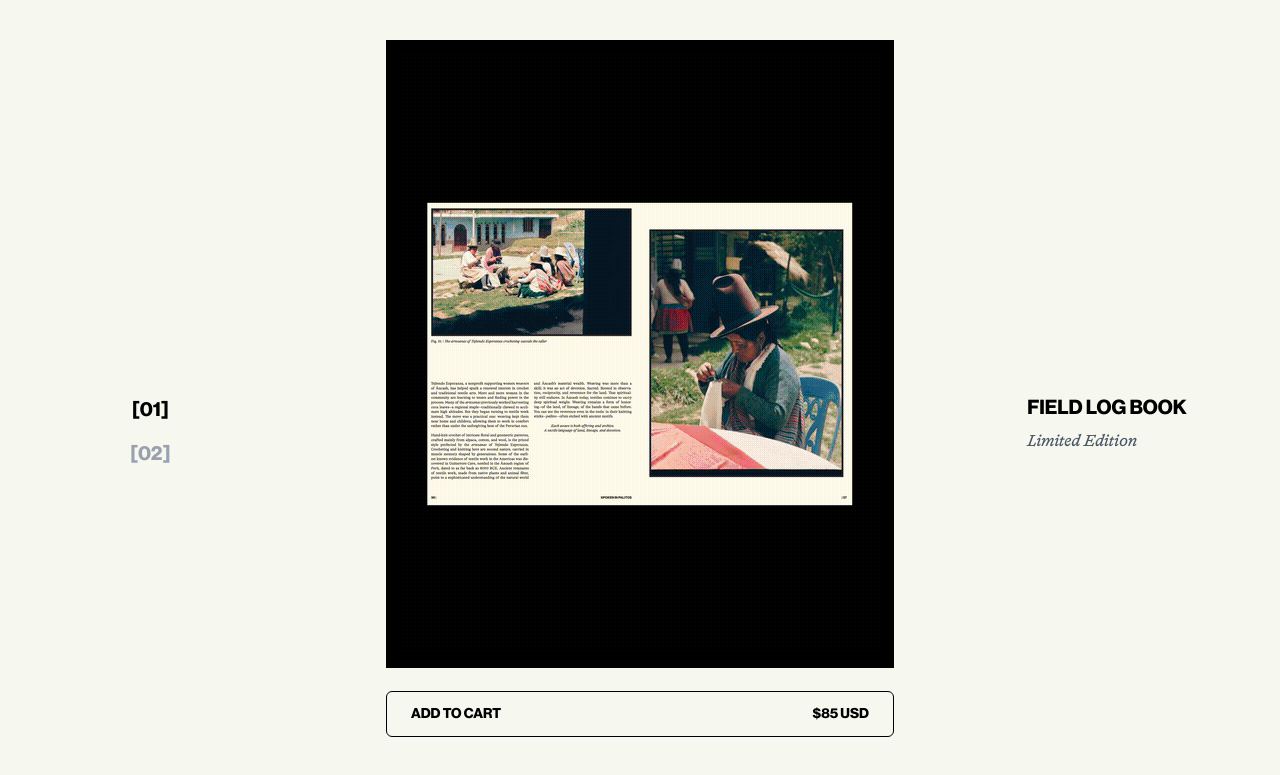
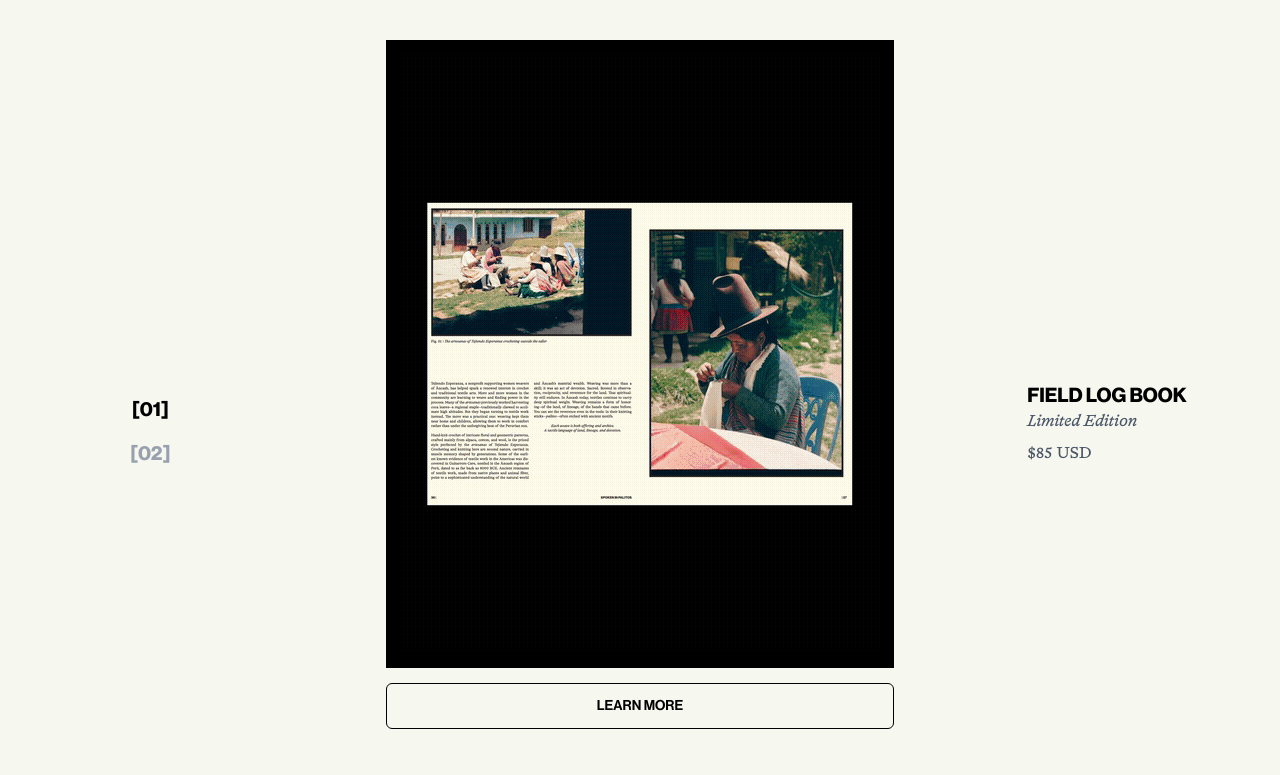
Before and after one commit to joelenelatief/field-log, a Next.js app: page /shop in a window 1280 px wide. Shown: the top 775 px of the page. Built offline with nearby package versions, Linux system fonts and the light colour scheme.

Commit message:
add newsletter to all pages

```diff
--- a/src/components/AboutPage.tsx
+++ b/src/components/AboutPage.tsx
@@ -9,6 +9,7 @@ import Image from 'next/image';
 import DearReaderPage from './DearReaderPage';
 import WhatToExpectPage from './WhatToExpectPage';
 import ManifestoPage from './ManifestoPage';
+import NewsletterSignup from './NewsletterSignup';
 
 // Magazine spreads data
 const magazineSpreads = [
@@ -272,6 +273,7 @@ const AboutPage: React.FC = () => {
             </div>
           </div>
         </div>
+        <NewsletterSignup />
         <div className="mt-8 border-t border-gray-300 pt-4 pb-4">
           <div className="flex flex-col space-y-2 px-6 text-xs text-gray-500 sm:flex-row sm:items-center sm:justify-between sm:space-y-0">
             <span className={neueHaasDisplay.className}>FIELD LOG LLC</span>
--- a/src/components/ShopPage.tsx
+++ b/src/components/ShopPage.tsx
@@ -6,6 +6,7 @@ import { CustomCursor } from './CustomCursor';
 import { neueHaasDisplay, halTimezone } from '@/lib/fonts';
 import Image from 'next/image';
 import Link from 'next/link';
+import NewsletterSignup from './NewsletterSignup';
 
 // Shop products data
 const SHOP_PRODUCTS = [
@@ -161,18 +162,6 @@ const ShopPage: React.FC = () => {
             {/* 3-Column Layout: Numbers | Image | Product Info */}
             <div className="mb-4 min-h-[400px] lg:mb-8 lg:min-h-[600px]">
               {/* Product Info for Mobile - Above Image */}
-              {/* <div className="mb-4 pb-4 text-center lg:hidden">
-                <h3
-                  className={`mb-2 text-lg font-bold text-black ${neueHaasDisplay.className}`}
-                >
-                  {currentProduct.name}
-                </h3>
-                <p
-                  className={`text-sm text-gray-600 italic ${halTimezone.className}`}
-                >
-                  {currentProduct.subtitle}
-                </p>
-              </div> */}
 
               {/* Mobile Layout - Stacked Products */}
               <div className="space-y-12 lg:hidden">
@@ -184,14 +173,14 @@ const ShopPage: React.FC = () => {
                     {/* Product Info */}
                     <div className="mb-4 text-center">
                       <h3
-                        className={`mb-2 text-lg font-bold text-black ${neueHaasDisplay.className}`}
+                        className={`text-lg font-bold text-black ${neueHaasDisplay.className}`}
                       >
                         {product.name}
                       </h3>
                       <p
-                        className={`text-sm text-gray-600 italic ${halTimezone.className}`}
+                        className={`mb-1 text-sm text-gray-600 italic ${halTimezone.className}`}
                       >
-                        {product.subtitle}
+                        {product.subtitle} - {product.price}
                       </p>
                     </div>
 
@@ -217,26 +206,15 @@ const ShopPage: React.FC = () => {
                     </div>
 
                     {/* Add to Cart Button */}
-                    <div className="mb-4 w-full max-w-sm">
+                    <div className="mb-4 w-full max-w-sm rounded-md bg-black">
                       <a
-                        href={
-                          product.id === 'book'
-                            ? 'https://udsbfd-e7.myshopify.com/cart/45098492297413:1?channel=buy_button'
-                            : 'https://udsbfd-e7.myshopify.com/cart/45098493280453:1?channel=buy_button'
-                        }
-                        target="_blank"
-                        rel="noopener noreferrer"
-                        className="flex w-full cursor-none items-center justify-between border-2 border-black px-6 py-2 text-black transition-colors hover:bg-black hover:text-white"
+                        href={`/shop/${product.id}`}
+                        className="flex w-full cursor-none items-center justify-between rounded-md border-1 border-black px-6 py-2 text-white transition-colors hover:bg-black hover:text-white"
                       >
                         <span
-                          className={`text-base font-bold ${neueHaasDisplay.className}`}
+                          className={`w-full text-center text-base font-medium ${neueHaasDisplay.className}`}
                         >
-                          BUY NOW
-                        </span>
-                        <span
-                          className={`text-base font-bold ${neueHaasDisplay.className}`}
-                        >
-                          {product.price}
+                          LEARN MORE
                         </span>
                       </a>
                     </div>
@@ -307,26 +285,15 @@ const ShopPage: React.FC = () => {
                           </Link>
 
                           {/* Buy Now Button */}
-                          <div className="flex justify-center py-4">
+                          <div className="mt-2 flex justify-center rounded-md bg-none text-black hover:bg-black hover:text-white">
                             <a
-                              href={
-                                product.id === 'book'
-                                  ? 'https://udsbfd-e7.myshopify.com/cart/45098492297413:1?channel=buy_button'
-                                  : 'https://udsbfd-e7.myshopify.com/cart/45098493280453:1?channel=buy_button'
-                              }
-                              target="_blank"
-                              rel="noopener noreferrer"
+                              href={`/shop/${product.id}`}
                               className="flex w-full cursor-none items-center justify-between rounded-md border border-black px-6 py-3 text-black transition-colors hover:bg-black hover:text-white"
                             >
                               <span
-                                className={`text-sm font-bold ${neueHaasDisplay.className}`}
+                                className={`w-full text-center text-sm font-medium ${neueHaasDisplay.className}`}
                               >
-                                ADD TO CART
-                              </span>
-                              <span
-                                className={`text-sm font-bold ${neueHaasDisplay.className}`}
-                              >
-                                {product.price}
+                                LEARN MORE
                               </span>
                             </a>
                           </div>
@@ -340,14 +307,19 @@ const ShopPage: React.FC = () => {
                 <div className="sticky top-0 ml-4 h-screen lg:col-span-1">
                   <div className="flex h-full flex-col justify-center text-left">
                     <h3
-                      className={`mb-2 text-xl font-bold text-black ${neueHaasDisplay.className}`}
+                      className={`text-xl font-bold text-black ${neueHaasDisplay.className}`}
                     >
                       {SHOP_PRODUCTS[activeProductIndex].name}
                     </h3>
                     <p
-                      className={`text-md mb-4 text-gray-600 italic ${halTimezone.className}`}
+                      className={`text-md mb-2 text-gray-600 italic ${halTimezone.className}`}
                     >
                       {SHOP_PRODUCTS[activeProductIndex].subtitle}
+                    </p>
+                    <p
+                      className={`text-md mb-4 text-gray-600 ${halTimezone.className}`}
+                    >
+                      {SHOP_PRODUCTS[activeProductIndex].price}
                     </p>
                   </div>
                 </div>
@@ -396,33 +368,9 @@ const ShopPage: React.FC = () => {
               </div>
             </div> */}
           </div>
-
-          {/* Newsletter signup */}
-          {/* <div className="rounded-md bg-neutral-100 p-8 text-center text-black">
-            <h2
-              className={`mb-4 text-2xl font-bold ${neueHaasDisplay.className}`}
-            >
-              JOIN OUR WAITLIST
-            </h2>
-            <p className={`mb-6 text-sm ${halTimezone.className} italic`}>
-              Be the first to know when new products are available and receive
-              exclusive offers.
-            </p>
-            <div className="mx-auto flex max-w-md flex-col gap-4 sm:flex-row">
-              <input
-                type="email"
-                placeholder="Your email address"
-                className="flex-1 rounded-sm border border-neutral-300 px-4 py-2 text-black focus:border-black focus:outline-none"
-              />
-              <button
-                className={`rounded-sm bg-black px-6 py-2 text-sm font-bold text-white transition-opacity hover:opacity-80 ${neueHaasDisplay.className}`}
-              >
-                SUBSCRIBE
-              </button>
-            </div>
-          </div> */}
         </div>
       </div>
+      <NewsletterSignup />
       <div className="mt-8 border-t border-gray-300 pt-4 pb-4">
         <div className="flex flex-col space-y-2 px-6 text-xs text-gray-500 sm:flex-row sm:items-center sm:justify-between sm:space-y-0">
           <span className={neueHaasDisplay.className}>FIELD LOG LLC</span>
```
